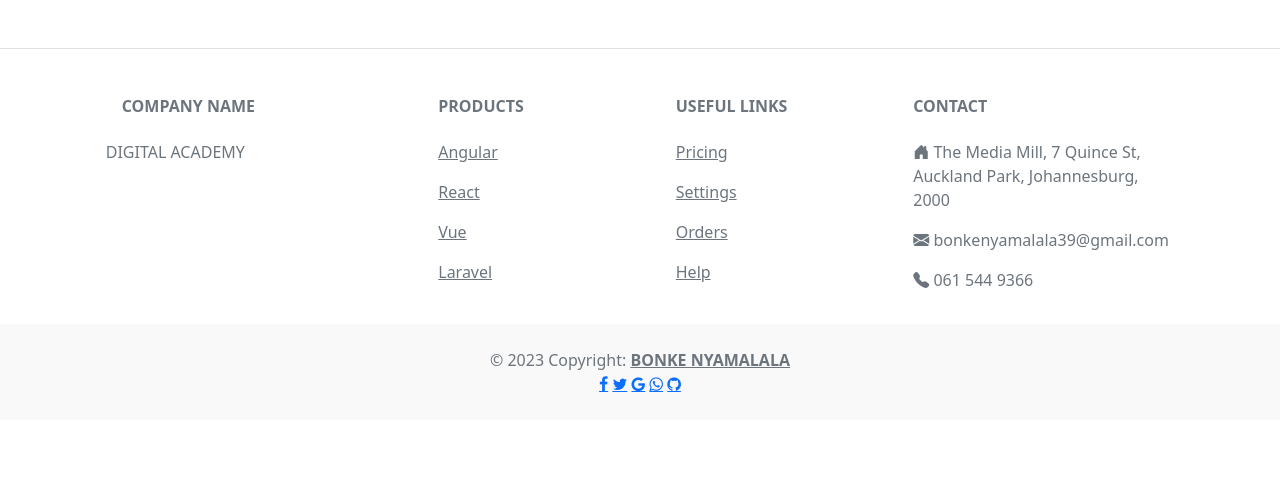
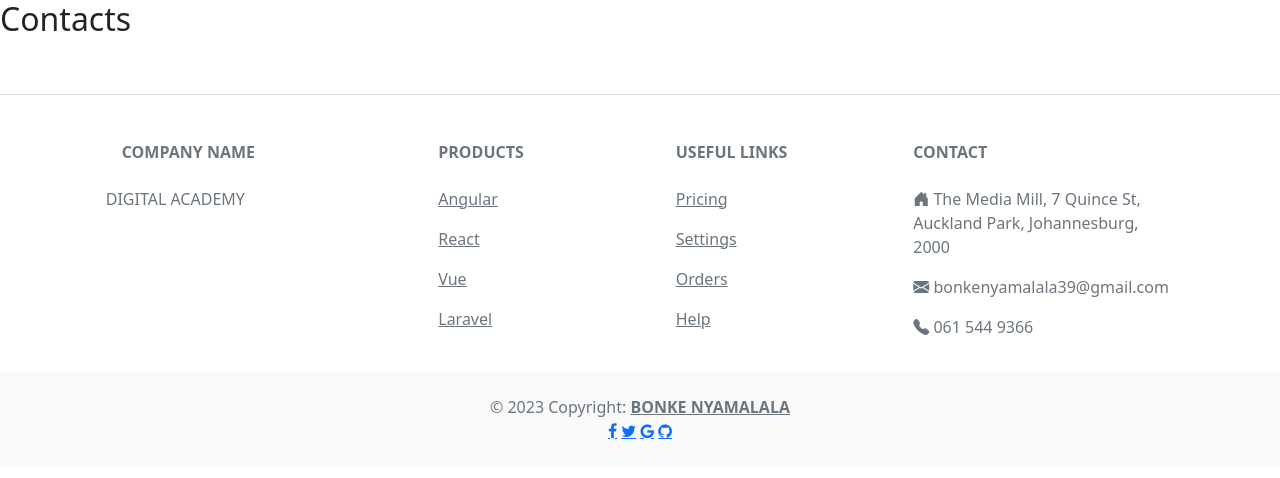
Before and after one commit to Bonke12/Products, a React (Vite) app in the folder nyamalala/: page /contacts in a window 1280 px wide. Shown: the top 478 px of the page. Built offline with nearby package versions, Linux system fonts and the light colour scheme.

Commit message:
add image

```diff
--- a/nyamalala/index.html
+++ b/nyamalala/index.html
@@ -115,8 +115,8 @@
         </a>
         <a href="https://www.google.com/" class="fa fa-google"></a>
         </a>
-        <a href="https://web.whatsapp.com/" class="fa fa-whatsapp"></a>
-        </a>
+        <!-- <a href="https://web.whatsapp.com/" class="fa fa-whatsapp"></a>
+        </a> -->
         <a href="https://github.com/" class="fa fa-github"></a>
         </a>
       </div>
--- a/nyamalala/src/App.jsx
+++ b/nyamalala/src/App.jsx
@@ -4,6 +4,7 @@ import Home from './Pages/Home'
 import Slide from './Components/Slide'
 import Cards from './Components/Cards'
 import About from './Pages/About'
+
 
 function App() {
   return (
--- a/nyamalala/src/Components/Header.jsx
+++ b/nyamalala/src/Components/Header.jsx
@@ -9,7 +9,7 @@ function Header() {
     <>
     <Navbar bg="light" expand="lg">
       <Container>
-        <Navbar.Brand href="#"><h3>Giant African Snail</h3></Navbar.Brand>
+        <Navbar.Brand href="#"><h3>Giant African Snail</h3></Navbar.Brand><img className="card-img-top" src="#" alt="Card image cap"/>
         <Navbar.Toggle aria-controls="basic-navbar-nav" />
         <Navbar.Collapse id="basic-navbar-nav">
           <Nav className="me-auto">
--- a/nyamalala/src/Pages/Contacts.jsx
+++ b/nyamalala/src/Pages/Contacts.jsx
@@ -3,6 +3,8 @@ import React from 'react'
 const Contacts = () => {
   return (
     <div>
+
+      <h2>Contacts</h2>
 
     </div>
 
```
